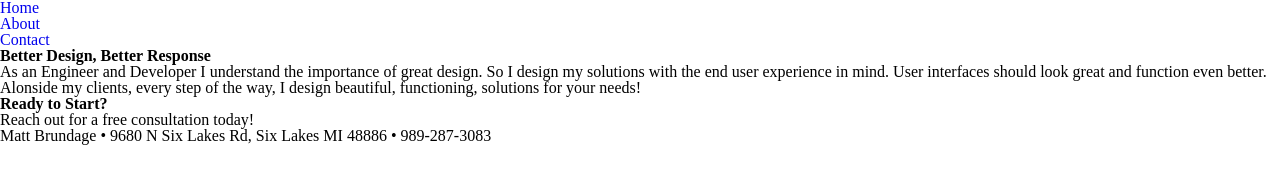
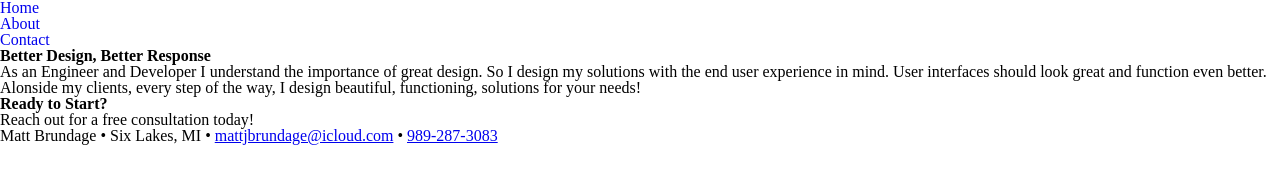
Before and after one commit to Vyathan/MbrundageWebsite, a plain HTML site: page MbrundageWebsite/index.html in a window 1280 px wide. Drawn offline with Linux system fonts and the light colour scheme.

Commit message:
Hypertext Links

```diff
--- a/MbrundageWebsite/index.html
+++ b/MbrundageWebsite/index.html
@@ -41,7 +41,7 @@
 
     </aside>
     <footer>
-        Matt Brundage &#8226; 9680 N Six Lakes Rd, Six Lakes MI 48886 &#8226; 989-287-3083
+        Matt Brundage &#8226; Six Lakes, MI &#8226; <a href="mailto:mattjbrundage@icloud.com">mattjbrundage@icloud.com</a> &#8226; <a href="tel:+19892873083">989-287-3083</a>
     </footer>
 </body>
 
```
Also changed, not shown: 1 other file.
